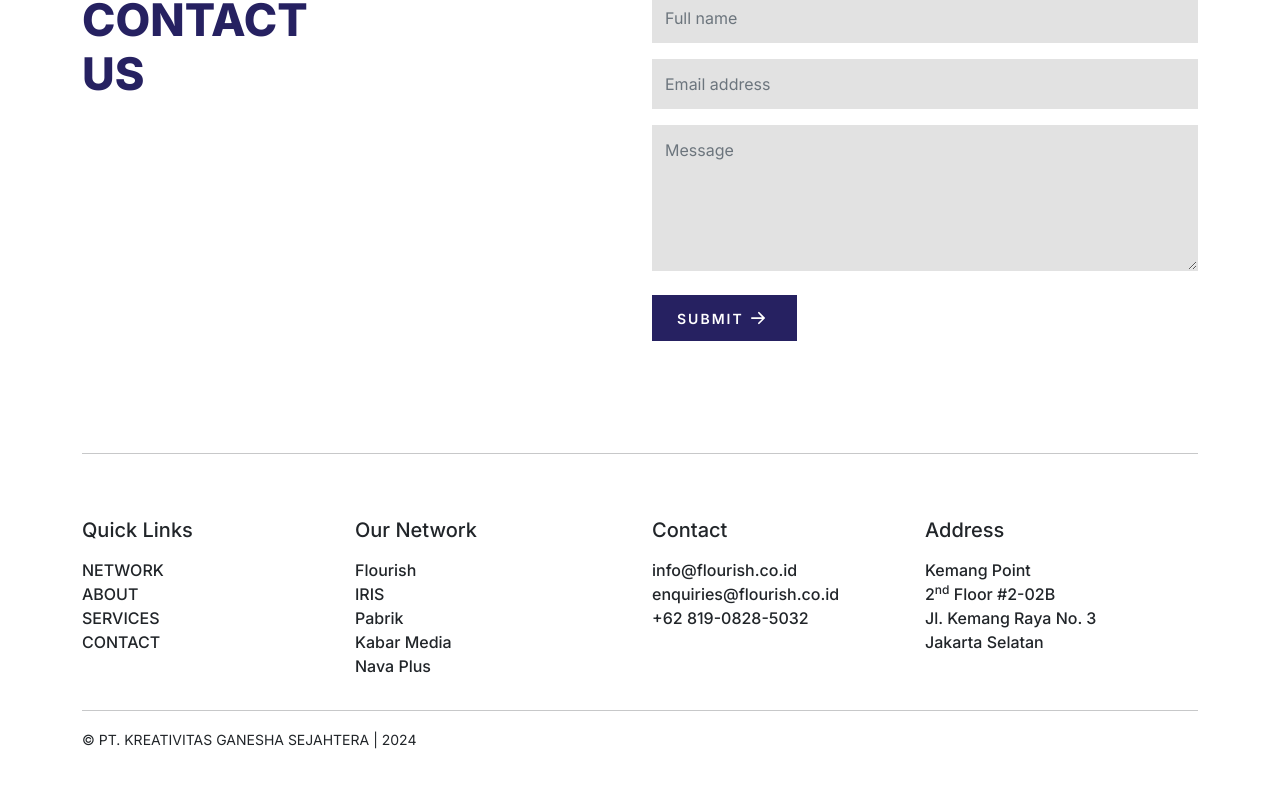
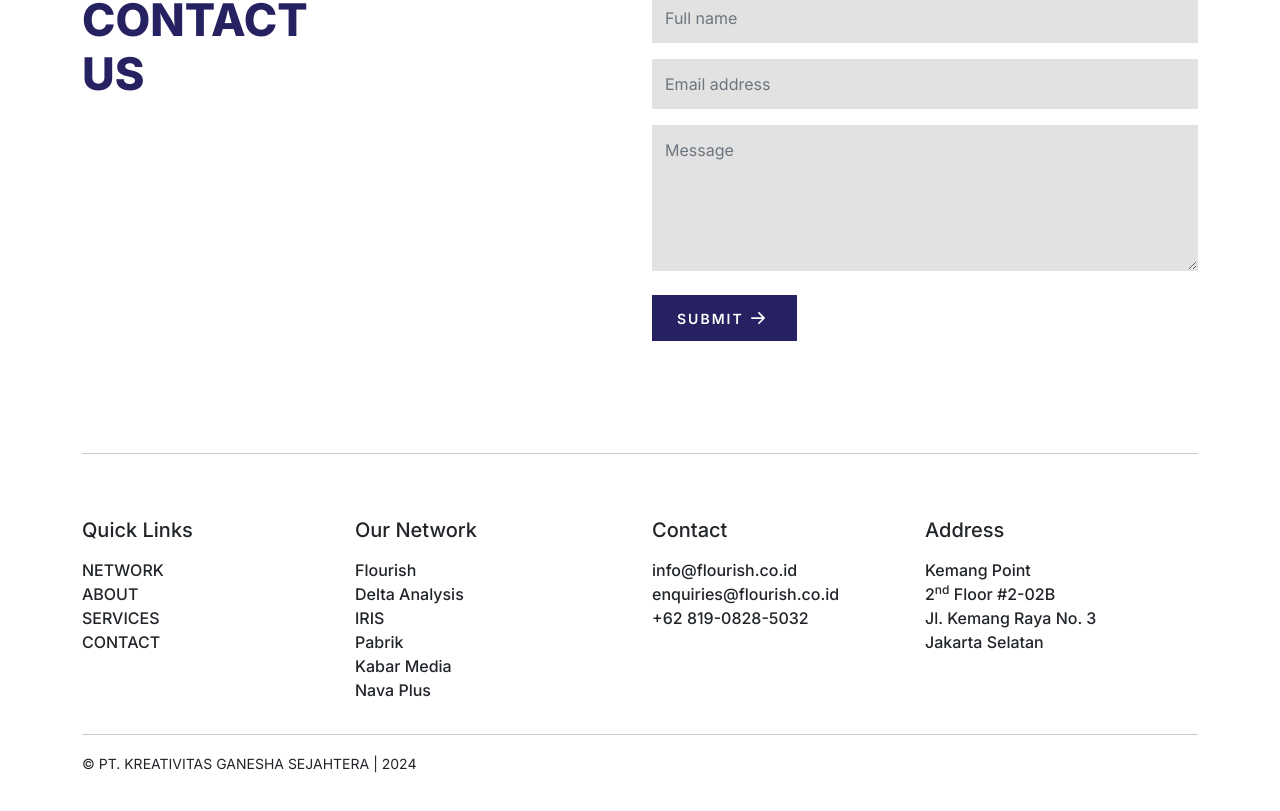
Before and after one commit to alimartondi/asean-communications, a Next.js app: page / in a window 1280 px wide. Shown: the part 2145-2956 px from the top of the page. Built offline with nearby package versions, Linux system fonts and the light colour scheme.

Commit message:
feat: Add deltaanalysis  at footer

```diff
--- a/components/footer.js
+++ b/components/footer.js
@@ -69,6 +69,15 @@ export default function Footer() {
                     className="footer-link"
                   >
                     Flourish
+                  </Link>
+                </li>
+                <li>
+                  <Link
+                    href="https://deltaanalysis.com/"
+                    target="_blank"
+                    className="footer-link"
+                  >
+                    Delta Analysis
                   </Link>
                 </li>
                 <li>
```
